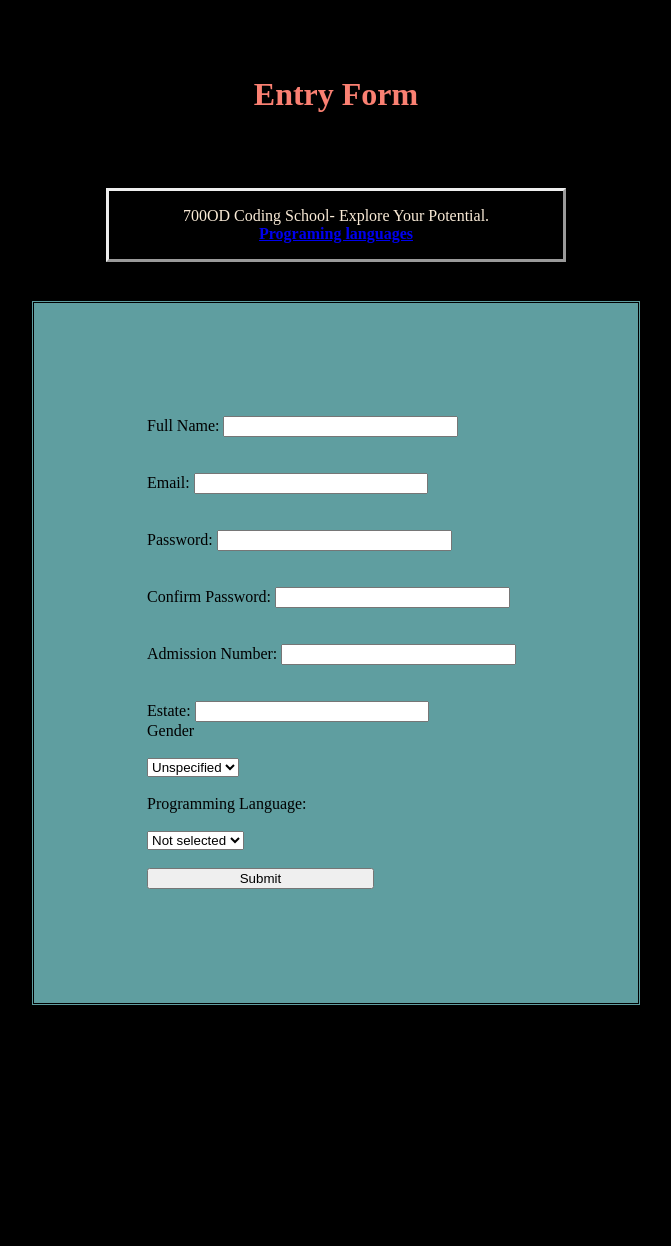
After one commit to larmeck/entry_form, a PHP site: page /index.html in a window 1280 px wide. The commit adds this page. Shown: the top 1246 px of the page, without its empty margins (304-975 px from the left). Run offline with PHP 8.4, Linux system fonts and the light colour scheme; some libraries are stand-ins or nearby versions.

Commit message:
added form validation

```diff
--- /dev/null
+++ b/index.html
@@ -0,0 +1,78 @@
+    <!DOCTYPE html>
+    <html lang="en">
+    <head>
+        <meta charset="UTF-8">
+        <meta name="viewport" content="width=device-width, initial-scale=1.0">
+        <title>Student details</title>
+        <script src="http://ajax.googleapis.com/ajax/libs/jquery/1.11.0/jquery.min.js"></script>
+        <link rel="stylesheet" href="style.css">
+
+    </head>
+    <body>
+
+        <script src="index.js"></script>
+
+        <h1 align="center">Entry Form</h1>
+<div>
+    <p align="center">700OD Coding School- Explore Your Potential.<br>
+    <a href="https://graduate.northeastern.edu/resources/most-popular-programming-languages/"><b color="white">Programing languages</b></a>
+</p>
+</div>
+
+        <form   name="myForm"  id="myForm"  >
+
+
+
+            <label  >Full Name: </label>
+            <input type="text"  id="fullNameId" required><br>
+            <span id = "message" style="color:red"> </span> <br><br>
+
+
+            <label>Email: </label>
+            <input type="text" id="emailId" ><br>
+            <span id = "message1" style="color:red"> </span><br><br>
+
+
+            <label >Password: </label>
+            <input type="text"  id="studentPasswordId" required><br>
+            <span id = "message2" style="color:red"> </span> <br><br>
+
+
+            <label > Confirm Password: </label>
+            <input type="password"  id="confirmPasswordId" required><br>
+            <span id = "message3" style="color:red"> </span> <br><br>
+
+
+            <label > Admission Number: </label>
+            <input type="text"   id="admNumberId" required><br>
+            <span id = "message4" style="color:red"> </span> <br><br>
+
+            <label  >Estate: </label>
+            <input type="text"    id="estateId" required><br>
+
+
+
+            <label >Gender</label><br><br>
+                <select   id="genderId" required>
+                    <option>Unspecified</option>
+                    <option>Male</option>
+                    <option>Female</option>
+                </select><br><br>
+
+            <label> Programming Language: </label><br><br>
+                <select  id="proLangId" required>
+                    <option>Not selected</option>
+                    <option>Java</option>
+                    <option>Python</option>
+                    <option>Web Design</option>
+                    <option>JavaScript</option>
+                </select><br><br>
+
+
+                <input id="submit" onclick="formValidate()" type="button" value="Submit">
+
+
+        </form>
+
+    </body>
+    </html>
--- a/index.js
+++ b/index.js
@@ -1,11 +1,71 @@
-function successLogin(){
-    let result = document.getElementById("my_button").onclick;
- if (result){
-    window.open("www.google.com");
+function formValidate() {
 
- }
- else {
-    window.alert("welcome to the registration page");
- }
+      //creating variables from user inputs in the form
+      var isFullname = document.getElementById("fullNameId").value;
+      var isEmail = document.getElementById("emailId").value;
+      var isPassword = document.getElementById("studentPasswordId").value;
+      var isConfirmPassword = document.getElementById("confirmPasswordId").value;
+      var isAdmnNumber = document.getElementById("admNumberId").value;
+      var isEstate = document.getElementById("estateId").value;
+      var isgender= document.getElementById("genderId").value;
+      var isProgramLanguage= document.getElementById("proLangId").value;
 
+      //creating a datastring to hold the created variables
+
+   var dataString = 'theName=' + isFullname + '&theEmail=' + isEmail +'&thePassword=' + isPassword +  "&theConfirmPassword=" + isConfirmPassword +  '&theAdmNumber=' + isAdmnNumber + '&theEstate='+ isEstate + "&theGender=" + isgender + "&theProgLanguage=" + isProgramLanguage;
+
+
+   //setting full name conditions to validate the form
+   if (isFullname==''||isFullname.length>50||isFullname.length<5){
+      document.getElementById("message").innerHTML = "**Type your name correctly!";
+         return false;
+   }
+
+  //setting email conditions to validate the form
+  if (isEmail==''||isEmail.length>50||isEmail<10||isEmail.includes(',')||isEmail.indexOf("@")<=0||isEmail.includes(' ')){
+   document.getElementById("message1").innerHTML = "**Invalid email address!";
+      return false;
+  }
+
+//setting password conditions to validate the form
+   if ( isPassword.length<6||isPassword.length>16||isPassword.includes(123)||isPassword.includes(isFullname)){
+      document.getElementById("message2").innerHTML = "**Weak Password!";
+   return false;
 }
+
+//setting  confirm password conditions to validate the form
+
+if (isConfirmPassword !==  isPassword){
+   document.getElementById("message3").innerHTML = "**Password mismatch!";
+return false;
+}
+
+
+//setting  admission number conditions to validate the form
+
+if (isAdmnNumber.length<3||isAdmnNumber.length>5){
+   document.getElementById("message4").innerHTML = "**Wrong admission number!";
+   return false;
+}
+
+
+
+   //Check if password is less than 6 characters\
+   //Check if password contains "123"
+   // Check if password contains first name of / reject
+   else{
+      // AJAX code to submit form.
+      $.ajax({
+      type:"POST",
+      url:"dbInsert.php",
+      data: dataString,
+      cache:false,
+
+      success: function (html){
+         alert(html);
+      }
+            })
+return false;
+      }
+
+   }
--- a/style.css
+++ b/style.css
@@ -4,7 +4,7 @@ form{
     width: 10cm;
     align-items: center;
     margin: 8cm auto;
-    margin-top: 3cm;
+    margin-top: 1cm;
     background-color: cadetblue;
 }
 body{
@@ -21,8 +21,8 @@ div{
     border-style: outset;
     width: 12cm;
     margin: 6cm auto;
-    margin-top: 2cm;
-    margin-bottom: 2cm;
+    margin-top: 1cm;
+    margin-bottom: 1cm;
 
 }
 input{
```
Also changed, not shown: dbInsert.php (+29 -20 lines), index.php (deleted, +0 -66 lines), 1 other file.
